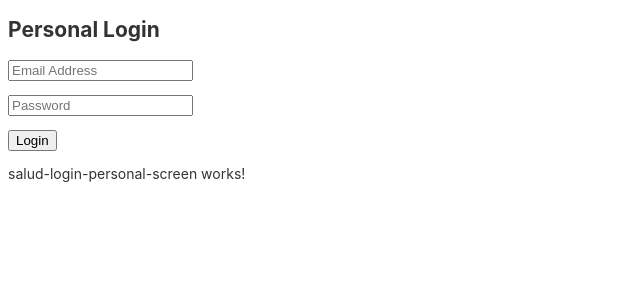
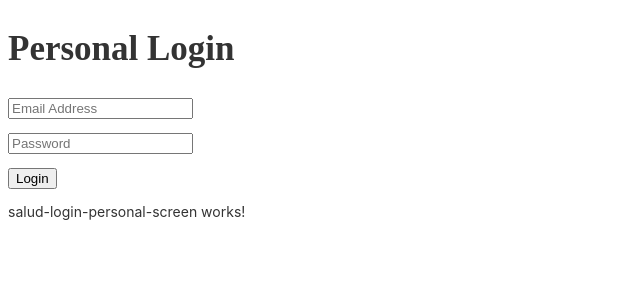
Before and after one commit to Salud-Team/SaludDevelopment, an Angular app in the folder angular-salud-app/: page /salud-login-personal-screen in a window 1280 px wide. Shown: the top 300 px of the page, without its empty margins (0-640 px from the left). Built offline with nearby package versions, Linux system fonts and the light colour scheme.

Commit message:
testing scss changes, and branch

```diff
--- a/angular-salud-app/src/app/salud-login-personal-screen/salud-login-personal-screen.component.scss
+++ b/angular-salud-app/src/app/salud-login-personal-screen/salud-login-personal-screen.component.scss
@@ -0,0 +1,6 @@
+h2 {
+    font-family: Poppins;
+    font-style: normal;
+    font-weight: 600;
+    font-size: 35px;
+}
```
